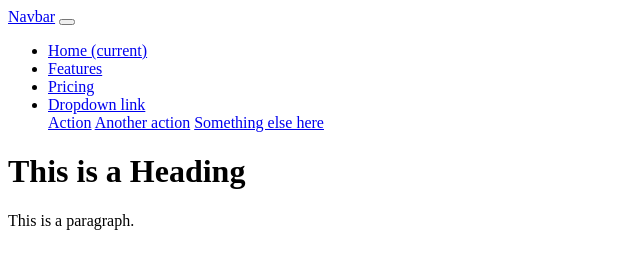
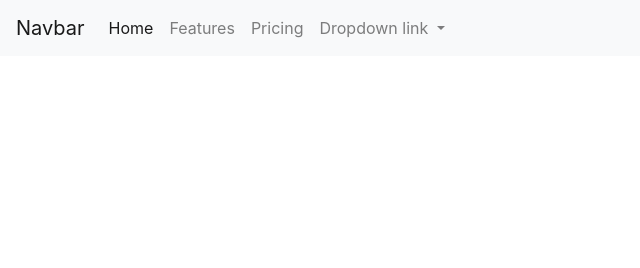
Before and after one commit to dannyceron94/ThinkLfy, a plain HTML site: page index.html in a window 1280 px wide. Shown: the whole page, without its empty margins (0-640 px from the left). Drawn offline with nearby package versions, Linux system fonts and the light colour scheme.

Commit message:
Update index.html

```diff
--- a/index.html
+++ b/index.html
@@ -1,6 +1,13 @@
 <!DOCTYPE html>
 <html>
 <head>
+  <!-- Required meta tags -->
+    <meta charset="utf-8">
+    <meta name="viewport" content="width=device-width, initial-scale=1, shrink-to-fit=no">
+
+    <!-- Bootstrap CSS -->
+    <link rel="stylesheet" href="https://stackpath.bootstrapcdn.com/bootstrap/4.3.1/css/bootstrap.min.css" integrity="sha384-ggOyR0iXCbMQv3Xipma34MD+dH/1fQ784/j6cY/iJTQUOhcWr7x9JvoRxT2MZw1T" crossorigin="anonymous">
+
 <title>ThinkLfy</title>
 </head>
 <body>
@@ -35,8 +42,12 @@
   </div>
 </nav>
 
-<h1>This is a Heading</h1>
-<p>This is a paragraph.</p>
+<!-- Optional JavaScript -->
+    <!-- jQuery first, then Popper.js, then Bootstrap JS -->
+    <script src="https://code.jquery.com/jquery-3.3.1.slim.min.js" integrity="sha384-q8i/X+965DzO0rT7abK41JStQIAqVgRVzpbzo5smXKp4YfRvH+8abtTE1Pi6jizo" crossorigin="anonymous"></script>
+    <script src="https://cdnjs.cloudflare.com/ajax/libs/popper.js/1.14.7/umd/popper.min.js" integrity="sha384-UO2eT0CpHqdSJQ6hJty5KVphtPhzWj9WO1clHTMGa3JDZwrnQq4sF86dIHNDz0W1" crossorigin="anonymous"></script>
+    <script src="https://stackpath.bootstrapcdn.com/bootstrap/4.3.1/js/bootstrap.min.js" integrity="sha384-JjSmVgyd0p3pXB1rRibZUAYoIIy6OrQ6VrjIEaFf/nJGzIxFDsf4x0xIM+B07jRM" crossorigin="anonymous"></script>
+
 
 </body>
 </html>
```
